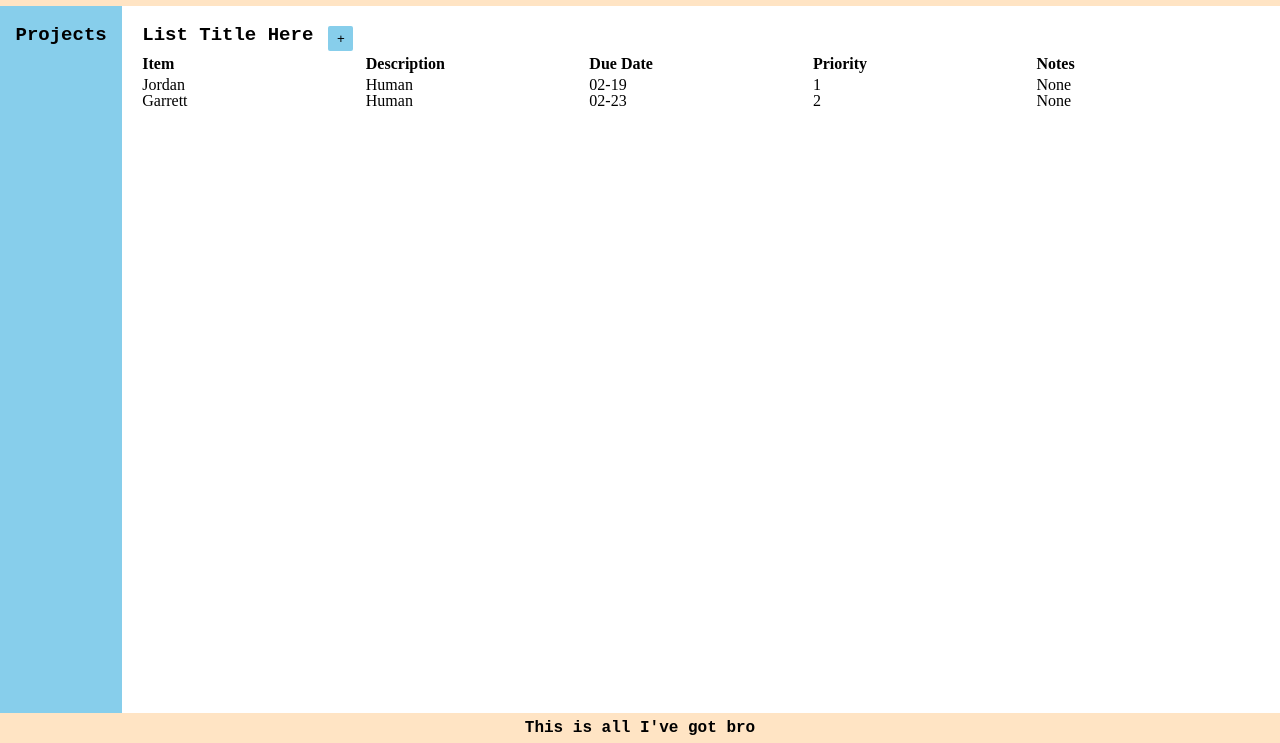
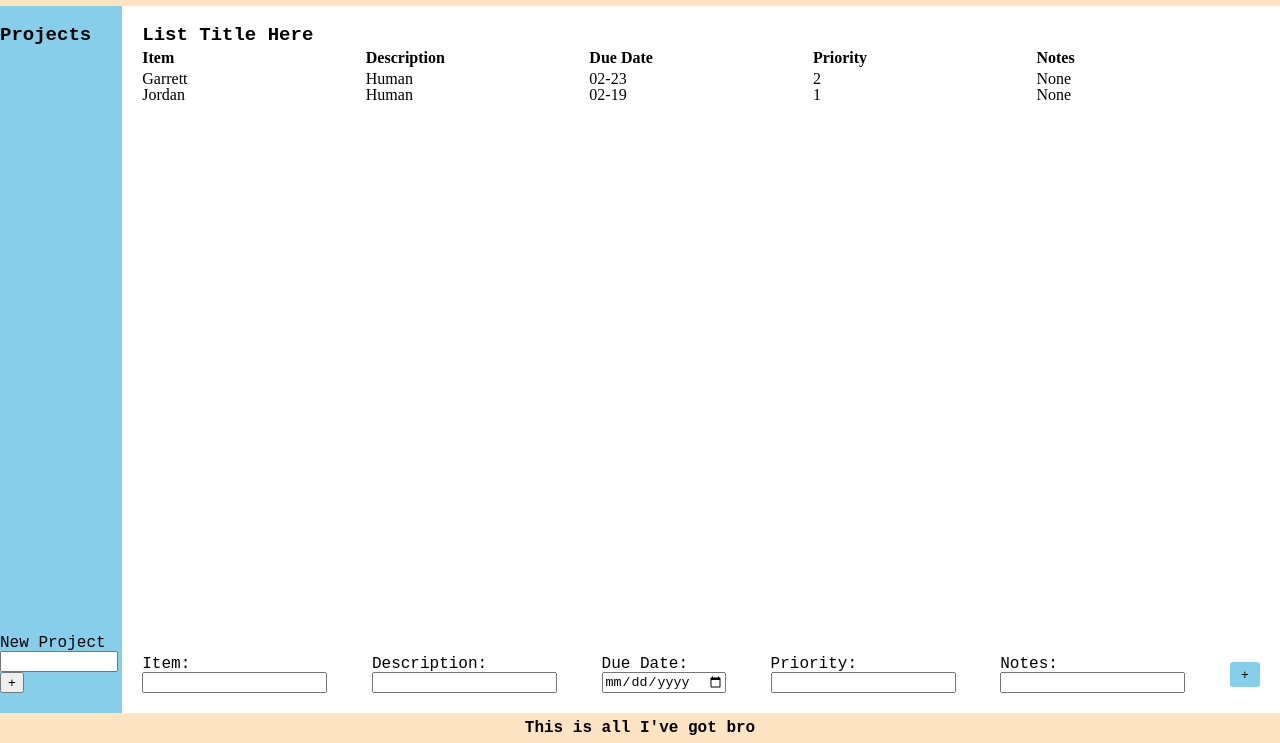
Before and after one commit to gpossst/top-todo, a website with bundled scripts: page dist/index.html in a window 1280 px wide. Shown: the part 57-800 px from the top of the page. Built offline with nearby package versions, Linux system fonts and the light colour scheme.

Commit message:
Making progress

```diff
--- a/src/dom-manipulation.js
+++ b/src/dom-manipulation.js
@@ -1,19 +1,28 @@
+import { factories } from "./todos";
+
 // Assigns all necessary elements to keys in object
 export const elements = {
-    newItem: document.querySelector('#new-item'),
     listContainer: document.querySelector('#list'),
     list: document.querySelector('#populated-list'),
-    gridHeader: document.querySelector('#grid-header')
+    gridHeader: document.querySelector('#grid-header'),
+    form: document.querySelector('form'),
+    itemName: document.querySelector('#item-name'),
+    itemDesc: document.querySelector('#item-desc'),
+    itemDue: document.querySelector('#due-date'),
+    itemPriority: document.querySelector("#item-priority"),
+    itemNotes: document.querySelector('#item-notes')
 }
 
 // Funcitons for DOM Manipulation
 export const domManipulation = {
     clearContainer: function(container) {
+        // Clears the container provided as an argument
         while(container.firstChild){
             container.removeChild(container.firstChild);
         }
     },
     populateGridTitles: function(container) {
+        // Populates grid titles
         const titles = ['Item', 'Description', 'Due Date', 'Priority', 'Notes']
         for (let i = 0; i < titles.length; i++){
             const div = document.createElement('div');
@@ -43,7 +52,10 @@ export const domManipulation = {
 
 // Event listeners for objects
 export function domSetup () {
-    elements.newItem.addEventListener('click', event => {
-        domManipulation.clearContainer(elements.list)
-    });
+    // Applies event listeners to buttons
+    elements.form.addEventListener('submit', (e) => {
+        e.preventDefault();
+        // make the todo object
+        const newObject = factories.toDoFactory(elements.itemName.value, elements.itemDesc.value, elements.itemDue.value, elements.itemPriority.value, elements.itemNotes.value)
+    })
 }
--- a/src/index.js
+++ b/src/index.js
@@ -1,15 +1,17 @@
 import "./reset.css";
 import "./styles.css";
-import {toDoFactory, toDoMethods, data} from "./todos";
+import {factories, toDoMethods, data} from "./todos";
 import {domSetup, domManipulation, elements} from "./dom-manipulation"
 
 domSetup()
 
-const garrett = toDoFactory('Garrett', 'Human', '02-23', 2, '')
-const jordan = toDoFactory('Jordan', 'Human', '02-19', 1, '')
+const defaultProject = factories.projectFactory('default');
+data.currentProject = defaultProject
+toDoMethods.addToProjects(defaultProject)
 
-toDoMethods.updateList(data.items, jordan)
-toDoMethods.updateList(data.items, garrett)
+const garrett = factories.toDoFactory('Garrett', 'Human', '02-23', 2, '')
+const jordan = factories.toDoFactory('Jordan', 'Human', '02-19', 1, '')
 
-domManipulation.populateList(data.items, elements.list)
-console.log(data.items)
+domManipulation.populateList(defaultProject.items, elements.list)
+console.log(defaultProject.items)
+console.log(data.projects)
--- a/src/styles.css
+++ b/src/styles.css
@@ -31,12 +31,12 @@
 
 #sidebar {
     width: 140px;
-    align-items: center;
     background-color: skyblue;
     display: flex;
-    justify-content: center;
+    justify-content: space-between;
     align-items: flex-start;
-    padding-top: 20px;
+    padding: 20px 0px;
+    flex-direction: column;
 }
 
 #sidebar-header {
@@ -48,6 +48,12 @@
 #list {
     margin: 20px;
     width: 100%;
+    display: flex;
+    flex-direction: column;
+}
+
+#inputs {
+    margin-top: auto;
 }
 
 #list-header {
@@ -68,7 +74,7 @@
     background-color: skyblue;
     width: 25px;
     height: 25px;
-    margin-top: -5 px;
+    margin-top: -5px;
 }
 
 .grid-header {
@@ -82,6 +88,30 @@
     grid-template-columns: 1fr 1fr 1fr 1fr 1fr;
 }
 
+form {
+    display: flex;
+    align-items: center;
+    justify-content: space-between;
+}
+
+.input-class {
+    display: flex;
+    flex-direction: column;
+}
+
+#inputs {
+    font-family: 'Courier New', Courier, monospace;
+}
+
+#form-submit {
+    border: none;
+    border-radius: 3px;
+    background-color: skyblue;
+    width: 30px;
+    height: 25px;
+    cursor: pointer;
+}
+
 #footer {
     margin-top: auto;
     background-color: bisque;
@@ -91,3 +121,11 @@
     font-weight: 600;
     padding: 7px;
 }
+
+label {
+    font-family: 'Courier New', Courier, monospace;
+}
+
+#new-project {
+    width: 90%;
+}
--- a/src/todos.js
+++ b/src/todos.js
@@ -1,5 +1,6 @@
 export const data = {
-    items: []
+    projects: {},
+    currentProject: {}
 }
 
 // Holds all to-do object methods
@@ -13,11 +14,19 @@ export const toDoMethods = {
     // Sorts the items array by the value of the priority key in each object
     prioritySort: function(array) {
         array.sort((a, b) => (a.priority > b.priority) ? 1 : -1)
+    },
+
+    // puts new project into projects object
+    addToProjects: function(newProject) {
+        data.projects[newProject.title] = newProject
     }
 }
 
+
 // Builds to-do items and pushes those items to the array that holds all to-do items
-export function toDoFactory(title, description, dueDate, priority, notes) {
+export const factories = {
+    // builds to-dos
+    toDoFactory: function(title, description, dueDate, priority, notes) {
         const item = {
             title,
             description,
@@ -28,6 +37,16 @@ export function toDoFactory(title, description, dueDate, priority, notes) {
         if (!item.notes) {
             item.notes = 'None'
         }
-
+        data.currentProject.items.push(item)
         return item
+    },
+    // builds new projects
+    projectFactory: function(title) {
+        const newProject = {
+            title,
+            items: [],
         }
+        data.projects[newProject.title] = newProject;
+        return newProject;
+    },
+}
```
Also changed, not shown: dist/index.html, dist/main.js. Lines whose indentation alone changed are shown as unchanged.
